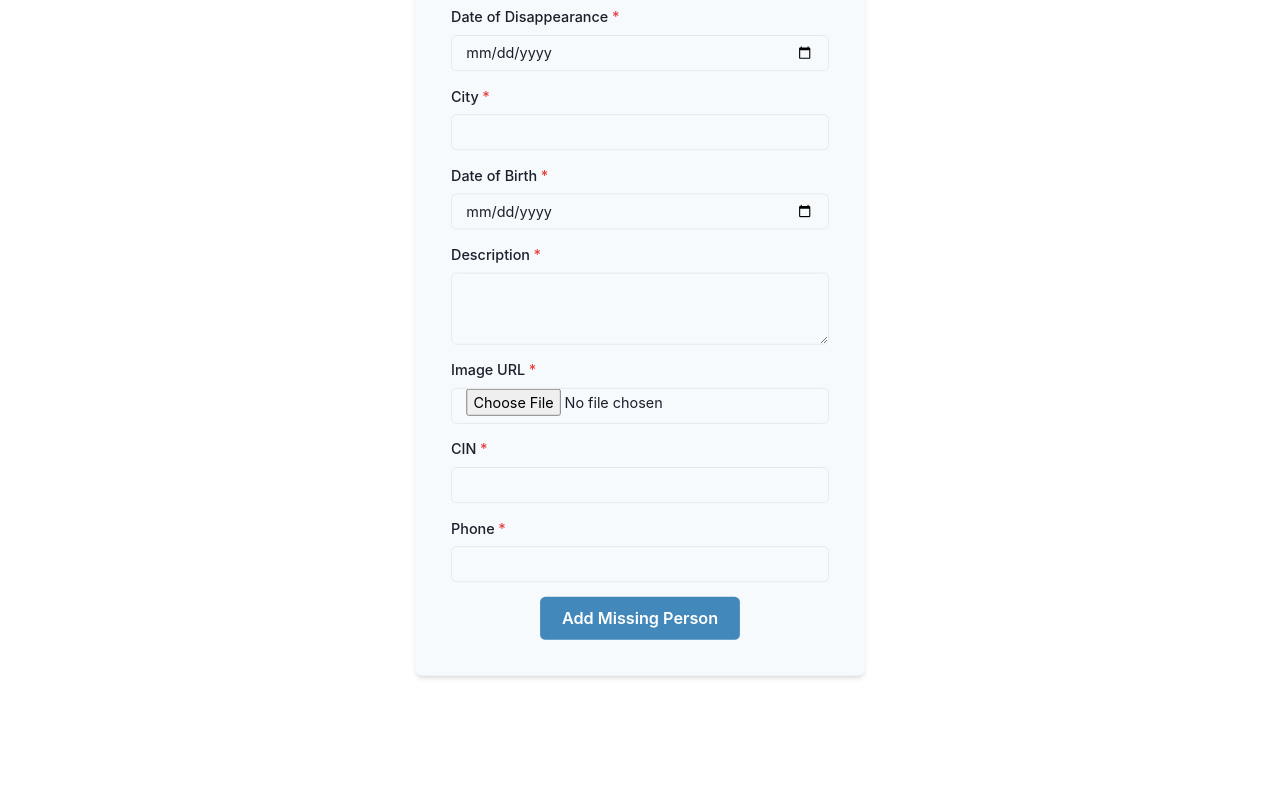
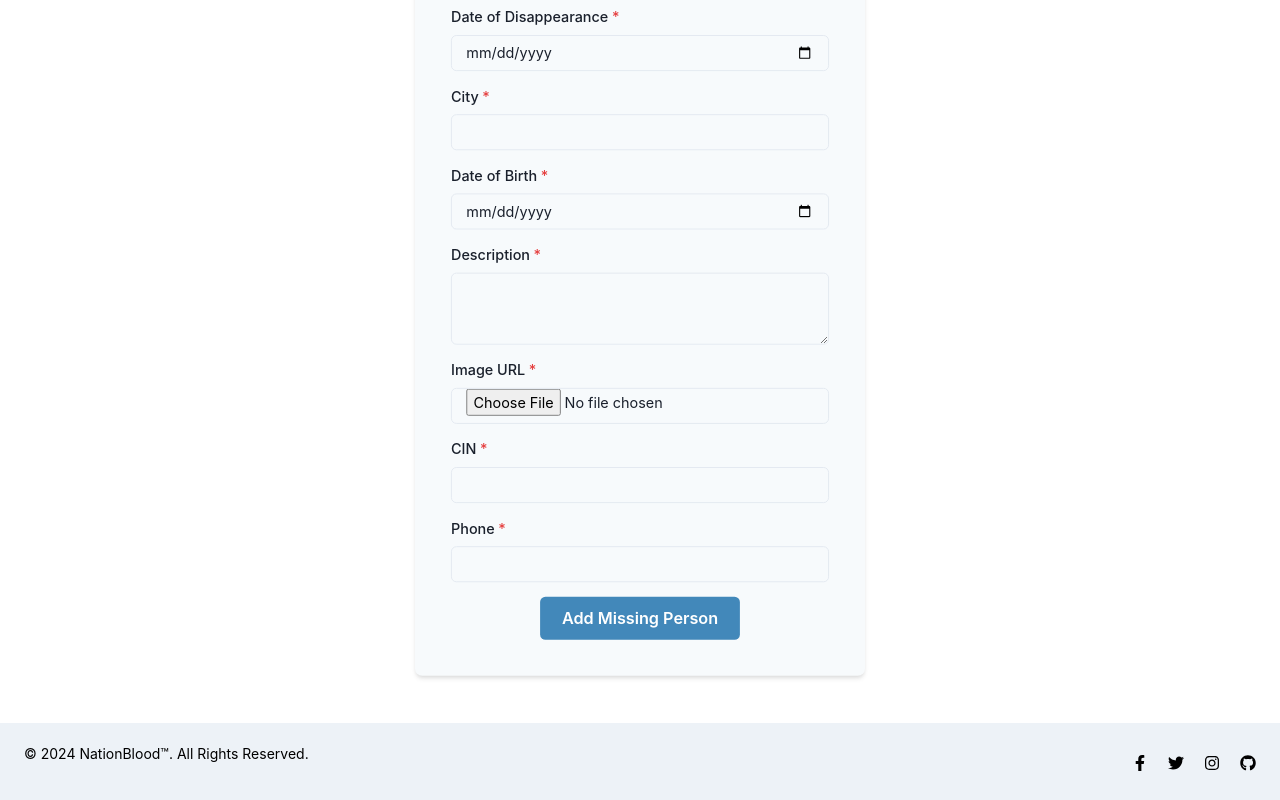
Before and after one commit to Hakim2Mezrioui/hackathon, a React (Create React App) app in the folder front-end/: page /addMissing in a window 1280 px wide. Shown: the part 378-1178 px from the top of the page. Before the commit the page ends 1101 px from the top, so only its background shows below. Built offline with nearby package versions, Linux system fonts and the light colour scheme.

Commit message:
"Added Footer component to AddMissingPerson form, renamed 'image' to 'image1' in formData and input field"

```diff
--- /dev/null
+++ b/front-end/src/Footer/Footer.jsx
@@ -0,0 +1,28 @@
+import { Box, Flex, Link, Image, Text, Icon, Divider } from '@chakra-ui/react';
+import { FaFacebookF, FaTwitter, FaInstagram, FaGithub, FaDiscord, FaDribbble } from 'react-icons/fa';
+
+const Footer = () => {
+  return (
+    <Box bg="gray.100" color="black" pt={3} pb={3}>
+      <Flex direction={{ base: 'column', sm: 'row' }} justify="space-between" align="center" px={6} py={2}>
+        <Text fontSize="sm" textAlign="center">© 2024 NationBlood™. All Rights Reserved.</Text>
+        <Flex mt={{ base: 4, sm: 0 }} justify="center">
+          <Link href="#" aria-label="Facebook" icon={<FaFacebookF />} _hover={{ color: 'gray.900' }}>
+            <Icon as={FaFacebookF} w={4} h={4} />
+          </Link>
+          <Link href="#" aria-label="Twitter" icon={<FaTwitter />} _hover={{ color: 'gray.900' }} ml={5}>
+            <Icon as={FaTwitter} w={4} h={4} />
+          </Link>
+          <Link href="#" aria-label="Instagram" icon={<FaInstagram />} _hover={{ color: 'gray.900' }} ml={5}>
+            <Icon as={FaInstagram} w={4} h={4} />
+          </Link>
+          <Link href="#" aria-label="Github" icon={<FaGithub />} _hover={{ color: 'gray.900' }} ml={5}>
+            <Icon as={FaGithub} w={4} h={4} />
+          </Link>
+        </Flex>
+      </Flex>
+    </Box>
+  );
+};
+
+export default Footer;
--- a/front-end/src/forms/AddMissing.jsx
+++ b/front-end/src/forms/AddMissing.jsx
@@ -2,6 +2,7 @@ import React, { useState } from 'react';
 import { Box, useToast ,Button,Text ,Flex ,FormControl, FormLabel, Heading, Input, Textarea, VStack } from '@chakra-ui/react';
 import { Header } from '../Header/Header';
 import axios from "axios"
+import Footer from '../Footer/Footer';
 
 const AddMissingPerson = () => {
   const [formData, setFormData] = useState({
@@ -10,7 +11,7 @@ const AddMissingPerson = () => {
     ville: '',
     dateDeNaissance: '',
     description: '',
-    image: '',
+    image1: '',
     cin: '',
     phone: '',
   });
@@ -111,7 +112,7 @@ const AddMissingPerson = () => {
             <FormLabel>Image URL</FormLabel>
             <Input
               type="file"
-              name="image"
+              name="image1"
               value={formData.image}
               onChange={handleChange}
             />
@@ -142,6 +143,7 @@ const AddMissingPerson = () => {
     </Box>
 
     </Flex>
+    <Footer/>
 
     </>
 
```
